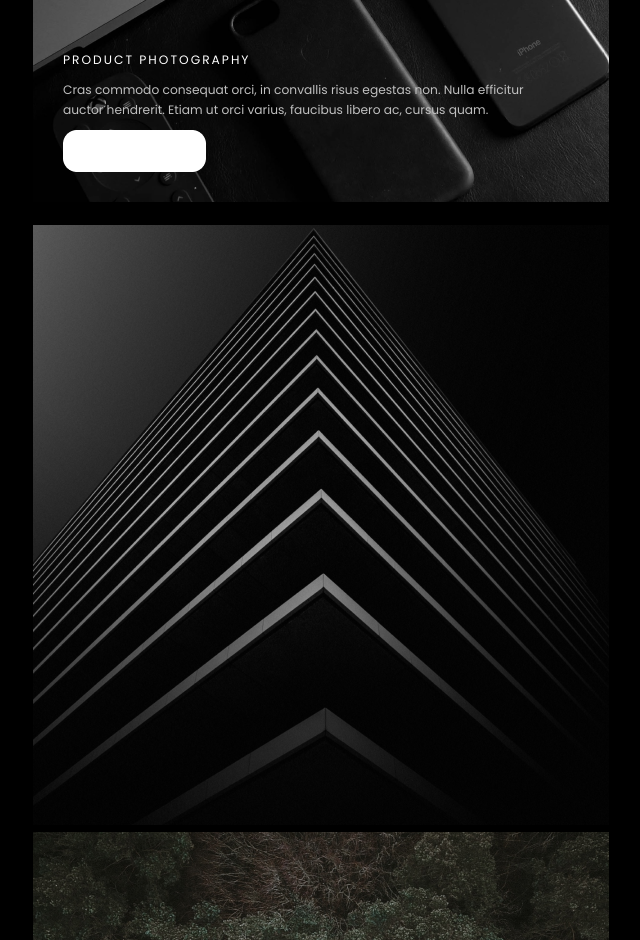
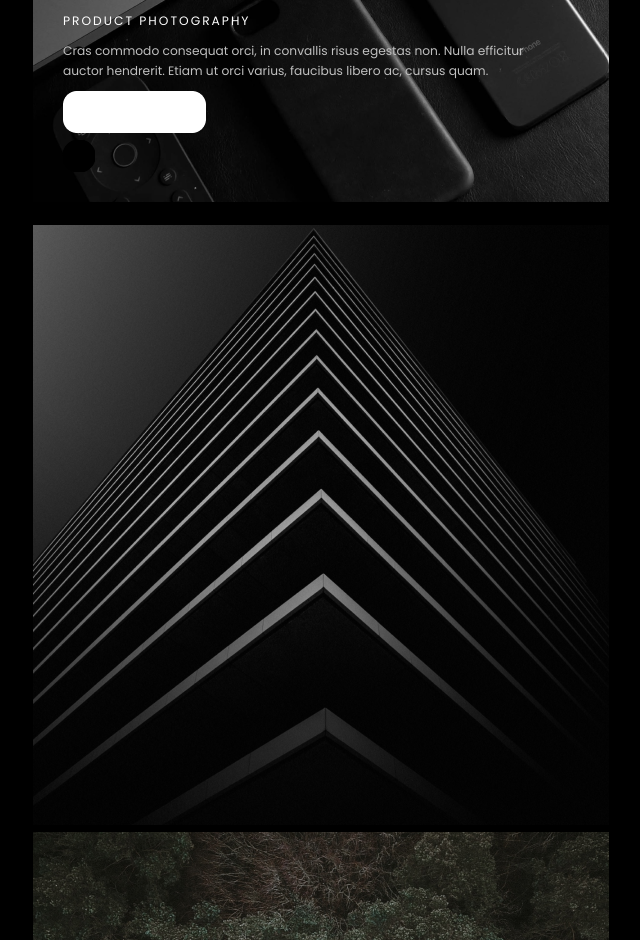
Before and after one commit to Skaillex/business_card, a plain HTML site: page index.html in a window 1280 px wide. Shown: the part 1306-2246 px from the top of the page, without its empty margins (319-959 px from the left). Drawn offline with Linux system fonts and the light colour scheme.

Commit message:
Update index.html

```diff
--- a/index.html
+++ b/index.html
@@ -66,7 +66,9 @@
                     ut orci varius, faucibus libero ac, cursus quam.</h2>
                 <div class="button-card">
                     <img src="../business_card/image/Button-read.png" alt="">
-                    <img src="/" alt="">
+                    <div>
+                        <img src="/business_card/image/sircle-read.png" alt="">
+                    </div>
                 </div>
             </div>
         </div>
```
